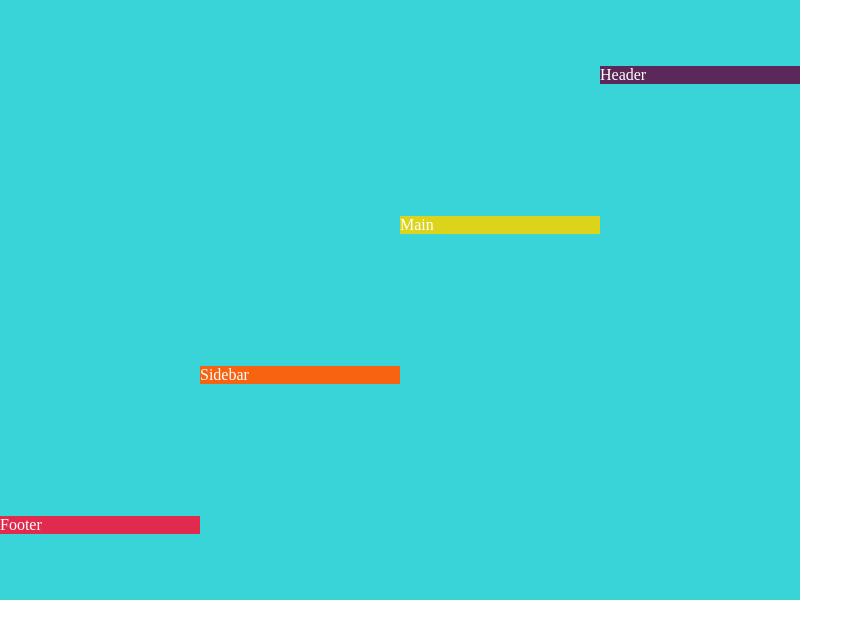
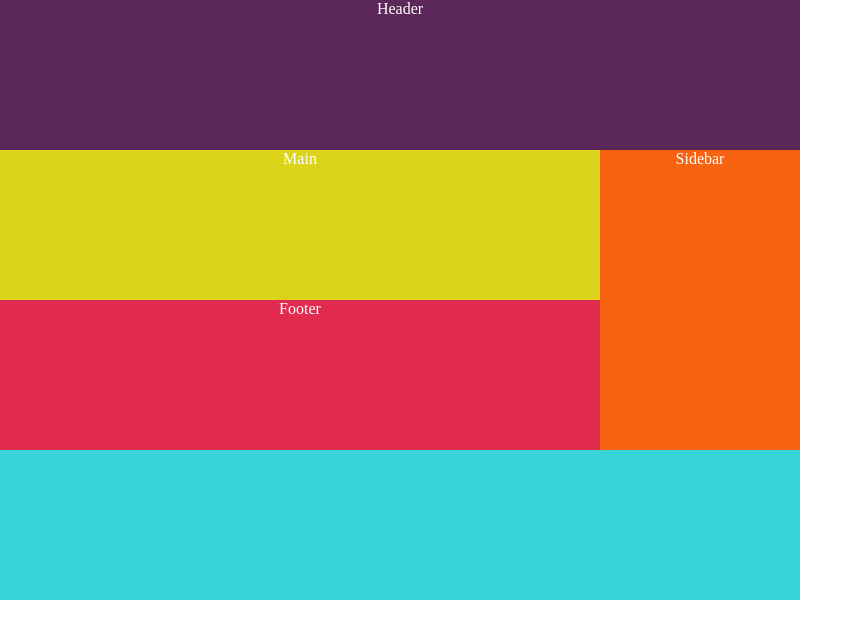
Before and after one commit to zulean1/Paginas-Web, a PHP site: template Pagina-3/views/index.html in a window 1280 px wide. Shown: the top 639 px of the page, without its empty margins (0-863 px from the left). Run offline with PHP 8.4, Linux system fonts and the light colour scheme; the template is opened without the code that fills it, so the values that code supplies are empty.

Commit message:
Filas y columnas con grid en Pagina-3

```diff
--- a/Pagina-3/css/style.css
+++ b/Pagina-3/css/style.css
@@ -11,7 +11,8 @@
 	display: grid;
 	grid-template-columns: 25%  25% 25% 25%;
 	grid-template-rows: 1fr  1fr 1fr 1fr;
-	align-items: center;
+	text-align: center;
+
 }
 
 [class^="item"]{
@@ -21,21 +22,32 @@
 
 .item1{
   background: #5C2759;
-  grid-column-start: 4;
+  grid-column-start: 1;
+  grid-column-end: 5;
+  grid-row-start: 1;
+  grid-row-end: 2;
 }
 
 .item2{
  background: #DCD41A;
- grid-column-start: 3;
+ grid-column-start: 1;
+ grid-column-end: 4;
+ grid-row-start: 2;
+ grid-row-end: 3;
+
 }
 
 
 .item3{
 	background: #F76311;
-	 grid-column-start: 2;
+	 grid-column-start: 4;
+	 grid-column-end: 5;
+	 grid-row-start: 2;
+	 grid-row-end: 4;
 }
 
 .item4{
 	background: #E02B4E;
 	 grid-column-start: 1;
+	 grid-column-end: 4;
 }
```
